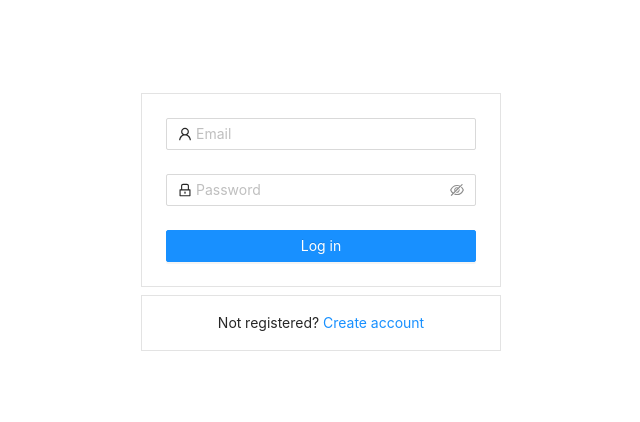
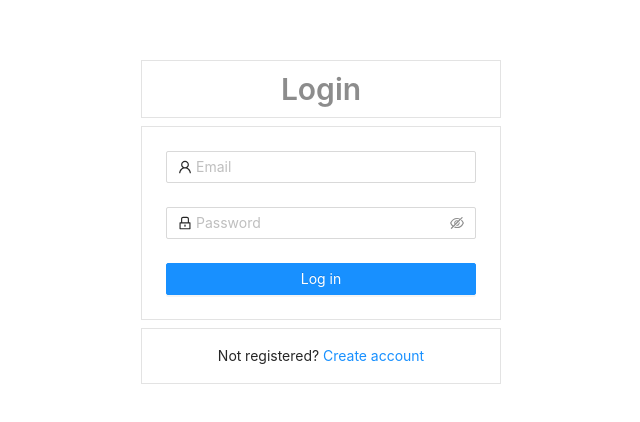
Before and after one commit to Yellow-May/postiegram, a React (Create React App) app in the folder client/: page /login in a window 1280 px wide. Shown: the part 178-600 px from the top of the page, without its empty margins (319-959 px from the left). Built offline with nearby package versions, Linux system fonts and the light colour scheme; no server answers.

Commit message:
Added Title to login and register form

```diff
--- a/client/src/pages/Login/index.tsx
+++ b/client/src/pages/Login/index.tsx
@@ -1,6 +1,6 @@
 import { FC } from 'react';
 import { Link, useNavigate, useLocation, Location } from 'react-router-dom';
-import { Form, Input, Button, Space } from 'antd';
+import { Form, Input, Button, Space, Typography } from 'antd';
 import { LockOutlined, UserOutlined } from '@ant-design/icons';
 import { LoginUser } from 'redux/features/Auth';
 import { useAppDispatch } from 'redux/store';
@@ -36,6 +36,13 @@ const LoginPage: FC<LoginPageProps> = () => {
 				backgroundColor: '#ffffff',
 			}}>
 			<Space direction='vertical' style={{ width: 360, maxWidth: '95%' }}>
+				<Typography.Title
+					type='secondary'
+					level={2}
+					style={{ textAlign: 'center', border: 'thin solid #e3e3e3', padding: 8, margin: 0 }}>
+					Login
+				</Typography.Title>
+
 				<Form
 					name='login'
 					className='login-form'
--- a/client/src/pages/Register/index.tsx
+++ b/client/src/pages/Register/index.tsx
@@ -1,6 +1,6 @@
 import { FC, useEffect } from 'react';
 import { Link, useNavigate, useLocation, Location } from 'react-router-dom';
-import { Form, Input, Button, Space } from 'antd';
+import { Form, Input, Button, Space, Typography } from 'antd';
 import axios from 'axios';
 import axiosInstance from 'apis/axios';
 import { RegisterUser } from 'redux/features/Auth';
@@ -86,6 +86,13 @@ const RegisterPage: FC<RegisterPageProps> = () => {
 				backgroundColor: '#ffffff',
 			}}>
 			<Space direction='vertical' style={{ width: 480, maxWidth: '95%' }}>
+				<Typography.Title
+					type='secondary'
+					level={2}
+					style={{ textAlign: 'center', border: 'thin solid #e3e3e3', padding: 8, margin: 0 }}>
+					Create Account
+				</Typography.Title>
+
 				<Form
 					name='registration'
 					className='register-form'
```
